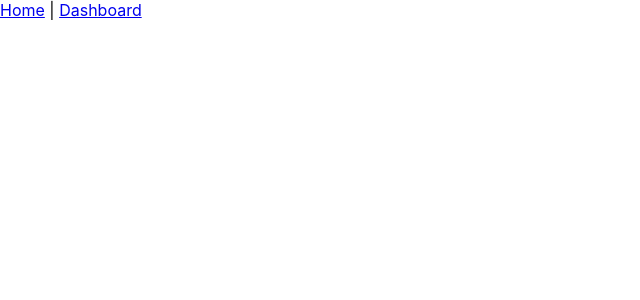
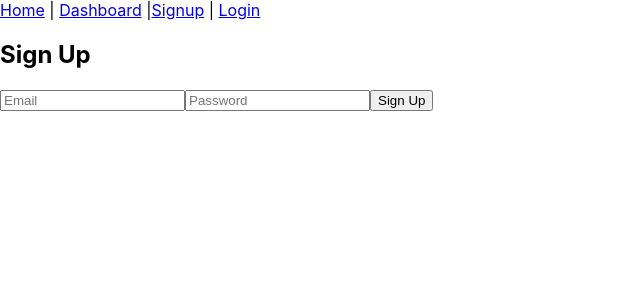
Before and after one commit to Akhilvatsavaya/remote-collaboration-platform, a React (Create React App) app in the folder remote-collaboration-app/: page /signup in a window 1280 px wide. Before the commit this address had no page. Shown: the top 300 px of the page, without its empty margins (0-640 px from the left). Built offline with nearby package versions, Linux system fonts and the light colour scheme.

Commit message:
Implement Firebase Authentication with Signup and Login pages

```diff
--- a/remote-collaboration-app/package.json
+++ b/remote-collaboration-app/package.json
@@ -6,6 +6,7 @@
     "@testing-library/jest-dom": "^5.17.0",
     "@testing-library/react": "^13.4.0",
     "@testing-library/user-event": "^13.5.0",
+    "firebase": "^11.0.1",
     "react": "^18.3.1",
     "react-dom": "^18.3.1",
     "react-router-dom": "^6.27.0",
--- a/remote-collaboration-app/src/App.js
+++ b/remote-collaboration-app/src/App.js
@@ -4,16 +4,21 @@ import React from 'react';
 import Home from './pages/Home';
 import { BrowserRouter as Router, Routes, Route, Link } from 'react-router-dom';
 import Dashboard from './pages/Dashboard';
+import Signup from './pages/Signup';
+import Login from './pages/Login';
 
 function App() {
   return (
     <Router>
         <nav>
-            <Link to="/">Home</Link> | <Link to="/dashboard">Dashboard</Link>
+            <Link to="/">Home</Link> | <Link to="/dashboard">Dashboard</Link> |
+            <Link to="/signup">Signup</Link> | <Link to="/login">Login</Link>
         </nav>
         <Routes>
             <Route path="/" element={<Home />} />
             <Route path="/dashboard" element={<Dashboard />} />
+            <Route path="/signup" element={<Signup />} />
+            <Route path="/login" element={<Login />} />
         </Routes>
     </Router>
   );
--- /dev/null
+++ b/remote-collaboration-app/src/firebase.js
@@ -0,0 +1,15 @@
+    import {initializeApp} from "firebase/app";
+    import {getAuth} from "firebase/auth";
+
+    const firebaseConfig = {
+      apiKey: "AIzaSyC1WUefNCevbSe5AWoQn7QEdFHuoWhnD1w",
+      authDomain: "remote-collaboration-platform.firebaseapp.com",
+      projectId: "remote-collaboration-platform",
+      storageBucket: "remote-collaboration-platform.appspot.com",
+      messagingSenderId: "25736081048",
+      appId: "1:25736081048:web:babe7b499952b8dea32aed",
+      measurementId: "G-8XDPM89S1X"
+    };
+
+    const app = initializeApp(firebaseConfig);
+    export const auth = getAuth(app);
--- /dev/null
+++ b/remote-collaboration-app/src/pages/Login.js
@@ -0,0 +1,44 @@
+import React, { useState } from 'react';
+import { auth } from '../firebase';
+import { signInWithEmailAndPassword } from 'firebase/auth';
+
+const Login = () => {
+    const [email, setEmail] = useState('');
+    const [password, setPassword] = useState('');
+    const [error, setError] = useState('');
+
+    const handleLogin = async (e) => {
+        e.preventDefault();
+        try{
+            await signInWithEmailAndPassword(auth, email, password);
+            alert('User logged in successfully!');
+        }
+        catch (err) {
+            setError(err.message);
+        }
+    };
+
+    return (
+        <div>
+          <h2>Login</h2>
+          <form onSubmit={handleLogin}>
+            <input
+              type="email"
+              placeholder="Email"
+              value={email}
+              onChange={(e) => setEmail(e.target.value)}
+            />
+            <input
+              type="password"
+              placeholder="Password"
+              value={password}
+              onChange={(e) => setPassword(e.target.value)}
+            />
+            <button type="submit">Log In</button>
+            {error && <p style={{ color: 'red' }}>{error}</p>}
+          </form>
+        </div>
+    );
+};
+
+export default Login;
--- /dev/null
+++ b/remote-collaboration-app/src/pages/Signup.js
@@ -0,0 +1,44 @@
+import react, {useState} from 'react';
+import {auth} from '../firebase';
+import {createUserWithEmailAndPassword} from 'firebase/auth';
+
+const Signup = () => {
+    const [email, setEmail] = useState('');
+    const [password, setPassword] = useState('');
+    const [error, setError] = useState('');
+
+    const handleSignup = async(e) => {
+        e.preventDefault();
+        try{
+            await createUserWithEmailAndPassword(auth, email, password);
+            alert('User Registered Successfully');
+        }
+        catch(err) {
+            setError(err.message);
+        }
+    };
+
+    return(
+        <div>
+            <h2>Sign Up</h2>
+            <form onSubmit = {handleSignup}>
+                <input
+                    type="email"
+                    placeHolder="Email"
+                    value={email}
+                    onChange={(e) => setEmail(e.target.value)}
+                />
+                <input
+                    type="password"
+                    placeHolder="Password"
+                    value={password}
+                    onChange={(e) => setPassword(e.target.value)}
+                />
+                <button typ="submit">Sign Up</button>
+                {error && <p style={{color:'red'}}>{error}</p>}
+            </form>
+        </div>
+    );
+};
+
+export default Signup;
```
Also changed, not shown: 1 other file (tests, documents, lock files or other folders).
